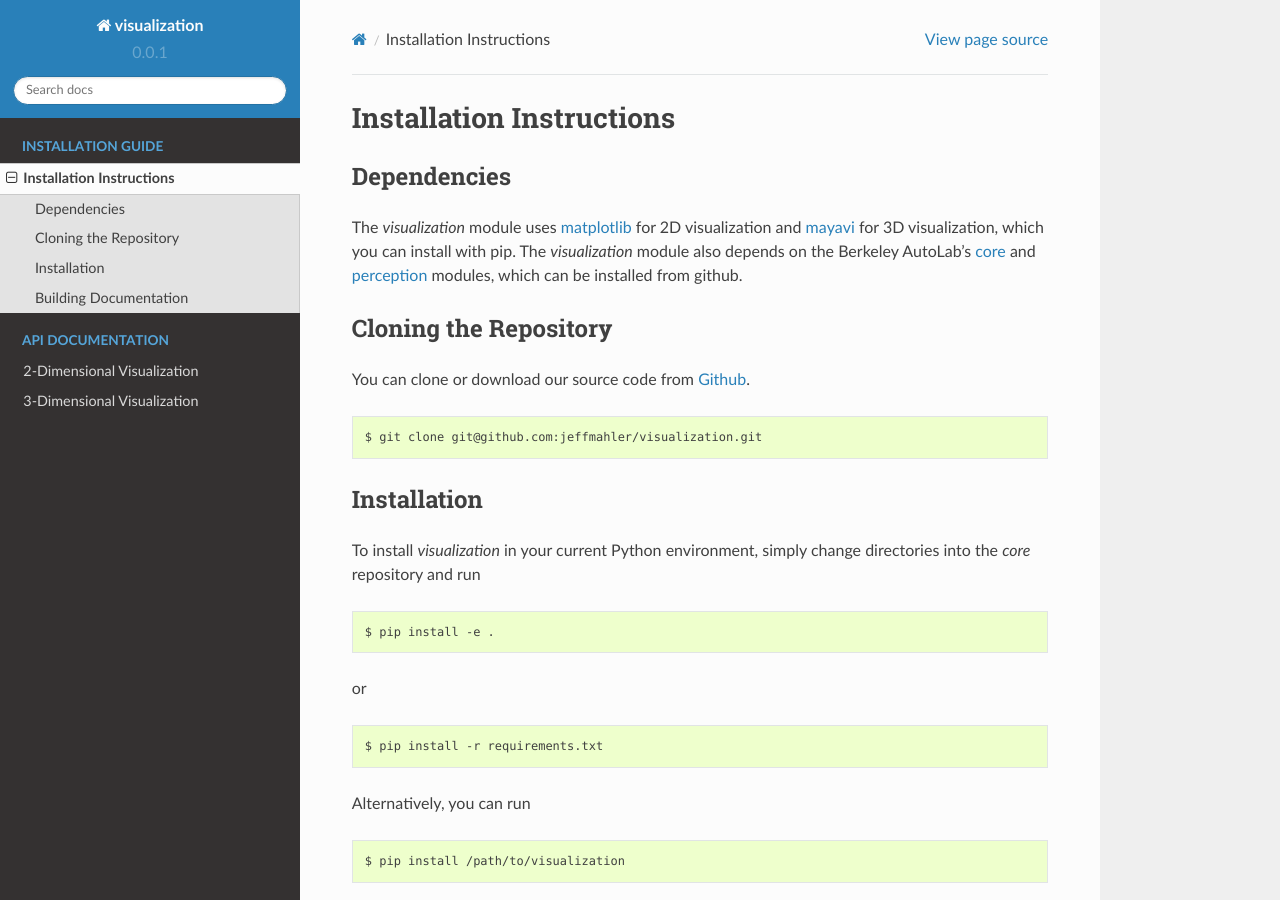
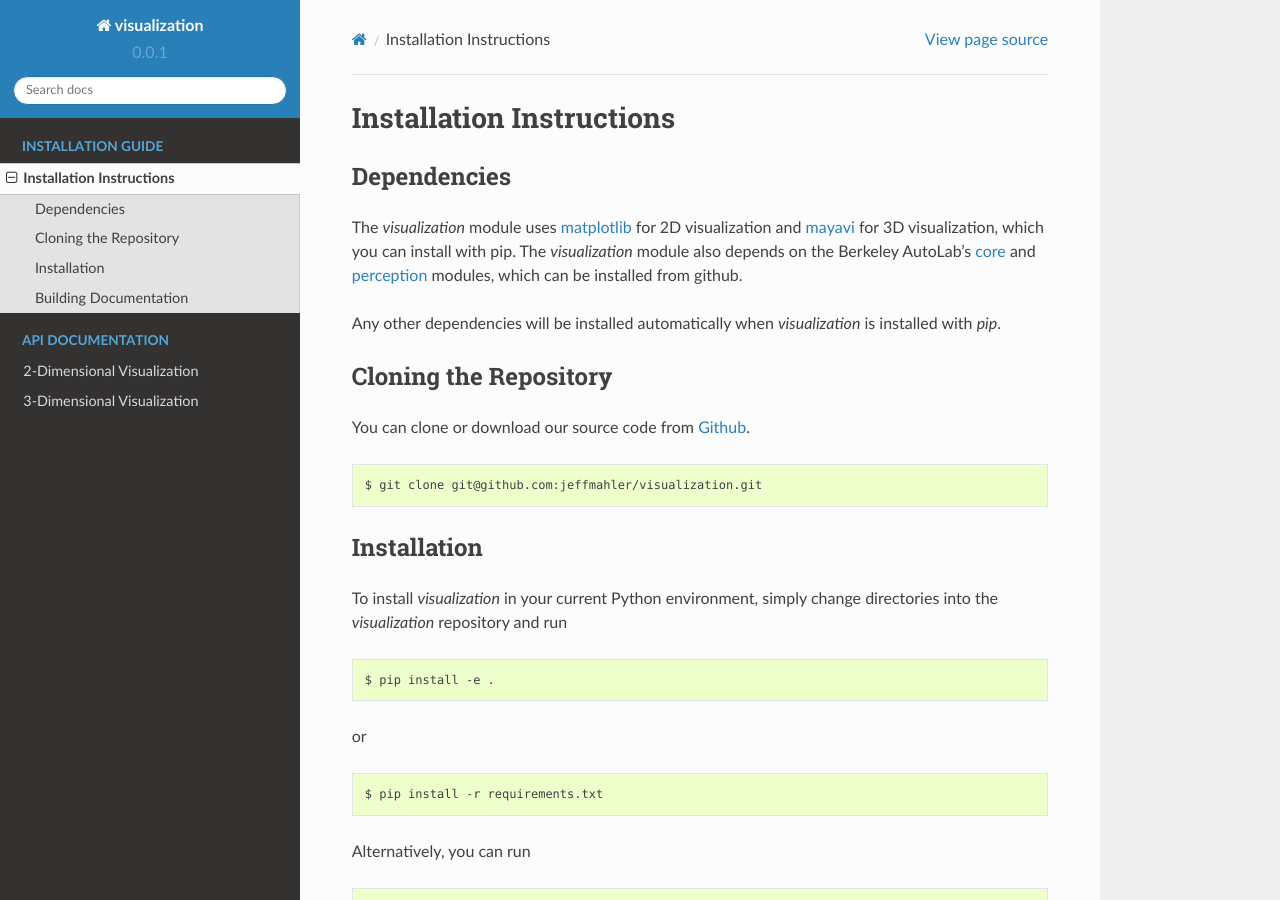
Before and after one commit to BerkeleyAutomation/visualization, a Sphinx documentation site: the page built from docs/source/install/install.rst, in a window 1280 px wide and 900 px high. Built offline with Sphinx 7.4.7 and the Read the Docs theme 2.0.0, drawn with Linux system fonts in a browser that asks for light colours.

Commit message:
Updated install instructions

```diff
--- a/docs/source/install/install.rst
+++ b/docs/source/install/install.rst
@@ -13,6 +13,8 @@ The `visualization` module also depends on the Berkeley AutoLab's `core`_ and
 .. _core: https://github.com/mmatl/core
 .. _perception: https://github.com/mmatl/perception
 
+Any other dependencies will be installed automatically when `visualization` is
+installed with `pip`.
 
 Cloning the Repository
 ~~~~~~~~~~~~~~~~~~~~~~
@@ -25,7 +27,7 @@ You can clone or download our source code from `Github`_. ::
 Installation
 ~~~~~~~~~~~~
 To install `visualization` in your current Python environment, simply
-change directories into the `core` repository and run ::
+change directories into the `visualization` repository and run ::
 
     $ pip install -e .
 
```
